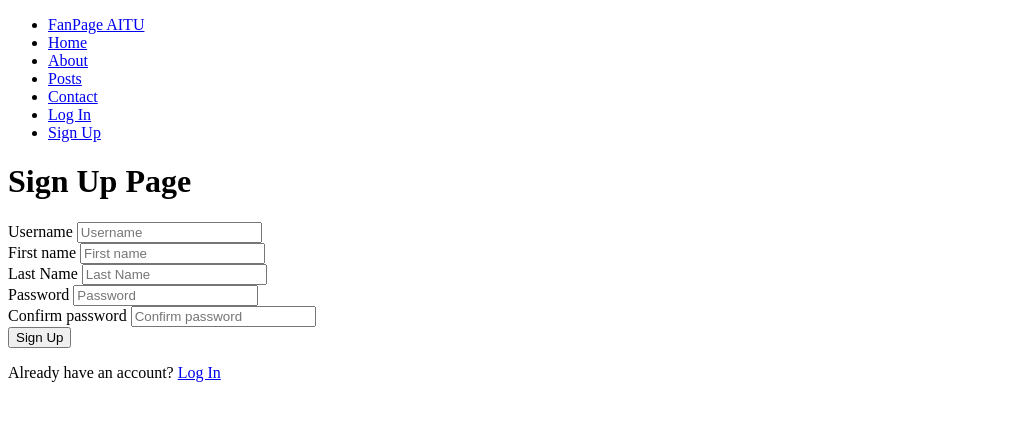
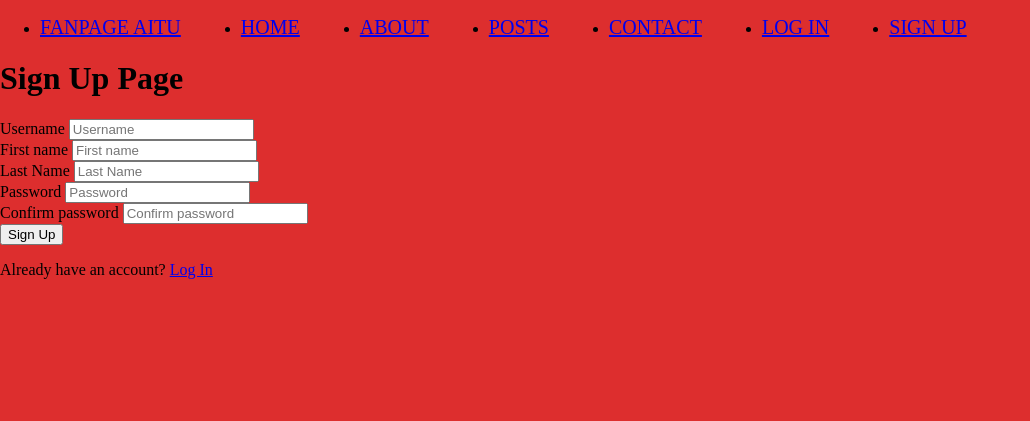
Before and after one commit to alpysbayev/FanpageAITU, a Flask app: page /signup in a window 1280 px wide. Shown: the top 421 px of the page, without its empty margins (0-1030 px from the left). Run offline with Flask 2, Linux system fonts and the light colour scheme.

Commit message:
editing style css

```diff
--- a/main.py
+++ b/main.py
@@ -6,4 +6,4 @@ import uvicorn
 fastapi_app.mount('/', WSGIMiddleware(flask_app))
 
 if __name__ == "__main__":
-    uvicorn.run("main:fastapi_app", host='127.0.0.1', port=2003, reload=True, debug=True)
+    uvicorn.run("main:fastapi_app", host='127.0.0.1', port=2003, reload=True)
--- a/static/asserts/css/main.css
+++ b/static/asserts/css/main.css
@@ -0,0 +1,29 @@
+
+body{
+    margin: 0%;
+    padding: 0%;
+    background-color:rgb(221, 46, 46);
+}
+
+/* h2{
+    color: blue;
+} */
+
+.menu {
+	display: flex;
+    margin-left: auto;
+}
+
+.menu li a {
+	text-transform: uppercase;
+	font-size: 20px;
+	letter-spacing: 0.001em;
+}
+
+.menu li a:hover {
+	border-bottom: 1px solid #fff;
+}
+
+.menu li {
+	margin-right: 60px;
+}
--- a/templates/base.html
+++ b/templates/base.html
@@ -4,7 +4,7 @@
     <meta charset="UTF-8">
     <meta name="viewport" content="width=device-width, user-scalable=no, initial-scale=1.0, maximum-scale=1.0, minimum-scale=1.0">
     <meta http-equiv="X-UA-Compatible" content="ie=edge">
-
+    <link rel="stylesheet" href="../static/asserts/css/main.css">
     <!-- Title block -->
     <title>{% block title %}{% endblock %}</title>
 
@@ -16,14 +16,14 @@
 
         <!-- NavBar -->
         <nav id="navbar" class="navbar">
-            <ul>
-                <li><a href="{{ url_for('home') }}"> FanPage AITU </a> </li>
-                <li><a href="{{ url_for('home') }}"> Home </a> </li>
-                <li><a href="{{ url_for('about') }}"> About </a> </li>
-                <li><a href="{{ url_for('posts') }}"> Posts </a> </li>
-                <li><a href="{{ url_for('contact') }}"> Contact </a> </li>
-                <li><a href="{{ url_for('login') }}"> Log In </a> </li>
-                <li><a href="{{ url_for('signup') }}"> Sign Up </a> </li>
+            <ul class="menu">
+                <li><a class = "text" href="{{ url_for('home') }}"> FanPage AITU </a> </li>
+                <li><a class = "text" href="{{ url_for('home') }}"> Home </a> </li>
+                <li><a class = "text" href="{{ url_for('about') }}"> About </a> </li>
+                <li><a class = "text" href="{{ url_for('posts') }}"> Posts </a> </li>
+                <li><a class = "text" href="{{ url_for('contact') }}"> Contact </a> </li>
+                <li><a class = "text" href="{{ url_for('login') }}"> Log In </a> </li>
+                <li><a class = "text" href="{{ url_for('signup') }}"> Sign Up </a> </li>
             </ul>
         </nav>
 
--- a/templates/signup.html
+++ b/templates/signup.html
@@ -3,6 +3,7 @@
 {% block title %} Sign Up {% endblock %}
 
 {% block content %}
+<link rel="stylesheet" href="../static/asserts/css/main.css">
     <div class="container">
         <form method="post">
             <h1>Sign Up Page</h1>
```
Also changed, not shown: templates/index.html (+44 -9 lines).
